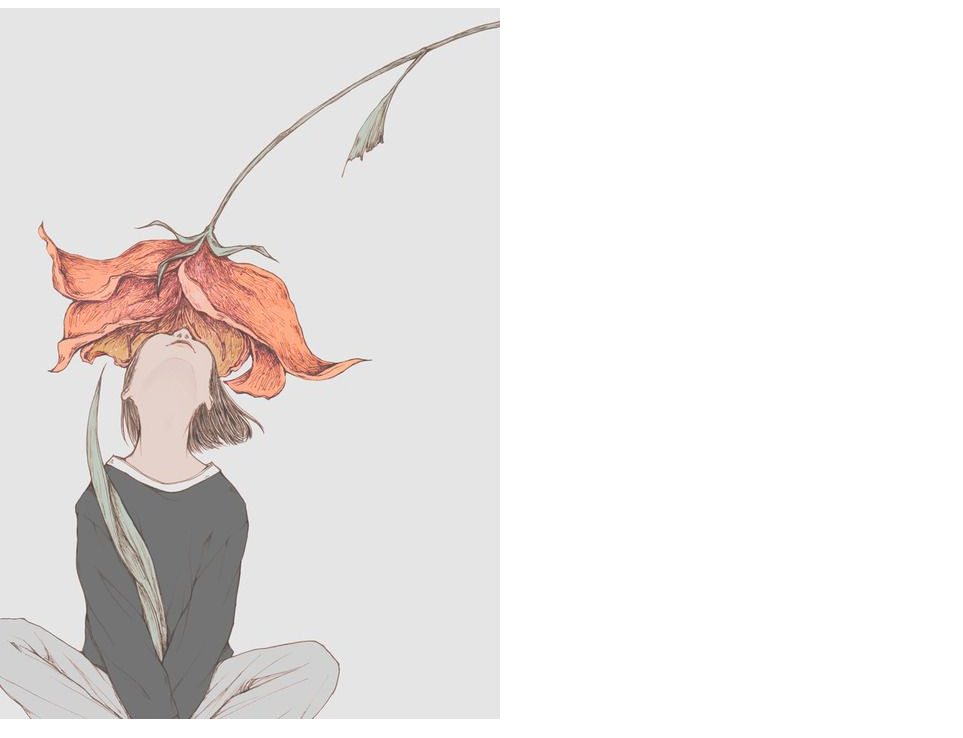
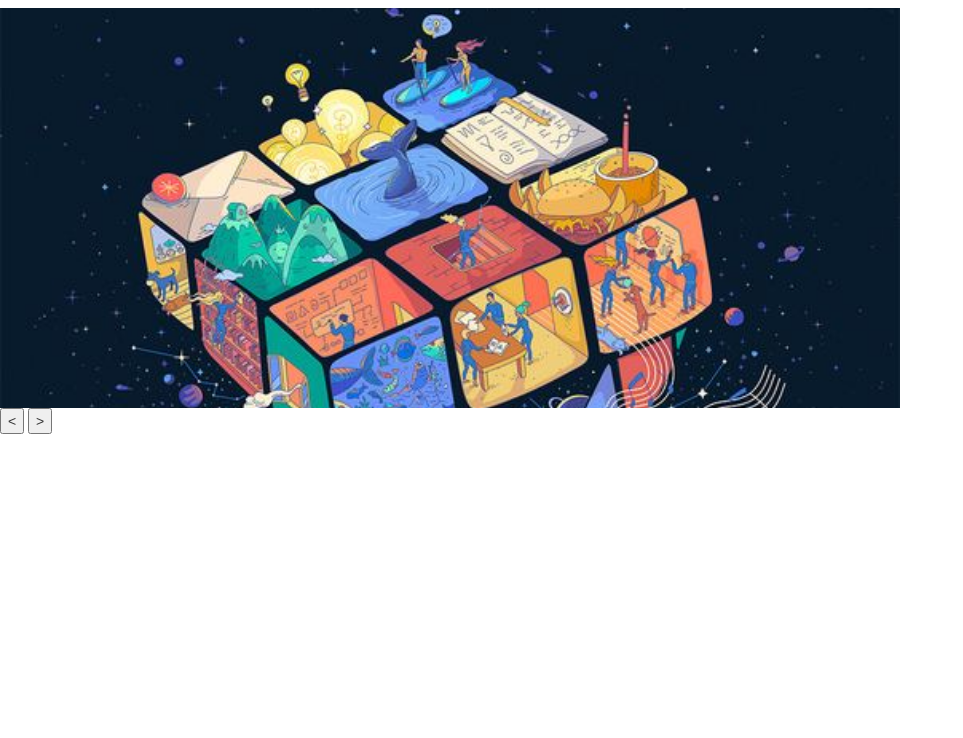
Before and after one commit to carol-solivos/carrousel, a plain HTML site: page index.html in a window 1280 px wide. Shown: the part 62-800 px from the top of the page, without its empty margins (0-963 px from the left). Drawn offline with nearby package versions, Linux system fonts and the light colour scheme; some packages are replaced by stand-ins of ours.

Commit message:
transition position left

```diff
--- a/assets/app.js
+++ b/assets/app.js
@@ -0,0 +1,10 @@
+$(document).ready(function(){
+	var move = $('#carrousel').css('left');
+	var number = parseInt(move.slice(0, -2));
+  $('.prev').click(function(){
+   	$('#carrousel').css('left', (number - 900) + 'px');
+  });
+  $('.next').click(function(){
+   	$('#carrousel').css('left', (number + 900) + 'px');
+  });
+});
--- a/assets/style.css
+++ b/assets/style.css
@@ -0,0 +1,33 @@
+* {
+	overflow-x: hidden;
+}
+
+#carrousel {
+	width: 2700px;
+	overflow: hidden;
+  position: relative;
+  left: -1800px;
+  padding: 0;
+  margin: 0;
+  transition: left 2s;
+}
+
+.imgCarrousel {
+	height: 400px;
+	background-size: cover;
+	background-position: center 30%;
+	float: left;
+	width: 900px;
+}
+
+.img1 {
+	background-image: url(img/0a5787b1317ad862515fb6280554c46e.jpg);
+}
+
+.img2 {
+	background-image: url(img/88df65fccb784f22e35d8274cb2ac64f.jpg);
+}
+
+.img3 {
+	background-image: url(img/c6e7c70c3ddc238ae2e7bafe58577ad8.jpg);
+}
--- a/index.html
+++ b/index.html
@@ -11,19 +11,21 @@
 </head>
 <body>
 	<h1>Carrousel</h1>
-	<div class=".imgCarrousel"><img src="assets/img/0a5787b1317ad862515fb6280554c46e.jpg" alt=""></div>
-	<div class=".imgCarrousel"><img src="assets/img/88df65fccb784f22e35d8274cb2ac64f.jpg" alt=""></div>
-	<div class=".imgCarrousel"><img src="assets/img/c6e7c70c3ddc238ae2e7bafe58577ad8.jpg" alt=""></div>
+	<div id="carrousel">
+		<div class="img1 imgCarrousel"></div>
+		<div class="img2 imgCarrousel"></div>
+		<div class="img3 imgCarrousel"></div>
+	</div>
+	<div class="nav">
+		<button class="prev">&lt;</button>
+		<button class="next">&gt;</button>
+	</div>
 		<!-- jquery -->
 	<script type="text/javascript" src="https://code.jquery.com/jquery-3.2.1.min.js"></script>
 	<!-- Latest compiled and minified JavaScript -->
 	<script src="https://maxcdn.bootstrapcdn.com/bootstrap/3.3.7/js/bootstrap.min.js" integrity="sha384-Tc5IQib027qvyjSMfHjOMaLkfuWVxZxUPnCJA7l2mCWNIpG9mGCD8wGNIcPD7Txa" crossorigin="anonymous"></script><!-- luego carga el css -->
 	<!-- js propio -->
 	<script src="assets/app.js"></script>
-	<!-- script google maps -->
-	<script async defer
-    src="https://maps.googleapis.com/maps/api/js?key=AIzaSyDtuo1nWUs1U04PzZBILXdNhUWDlNs0ayg&callback=initMap">
-  </script>
     <!-- fontawesome icon -->
 	<script src="https://use.fontawesome.com/5fc8b62c16.js"></script>
 </body>
```
